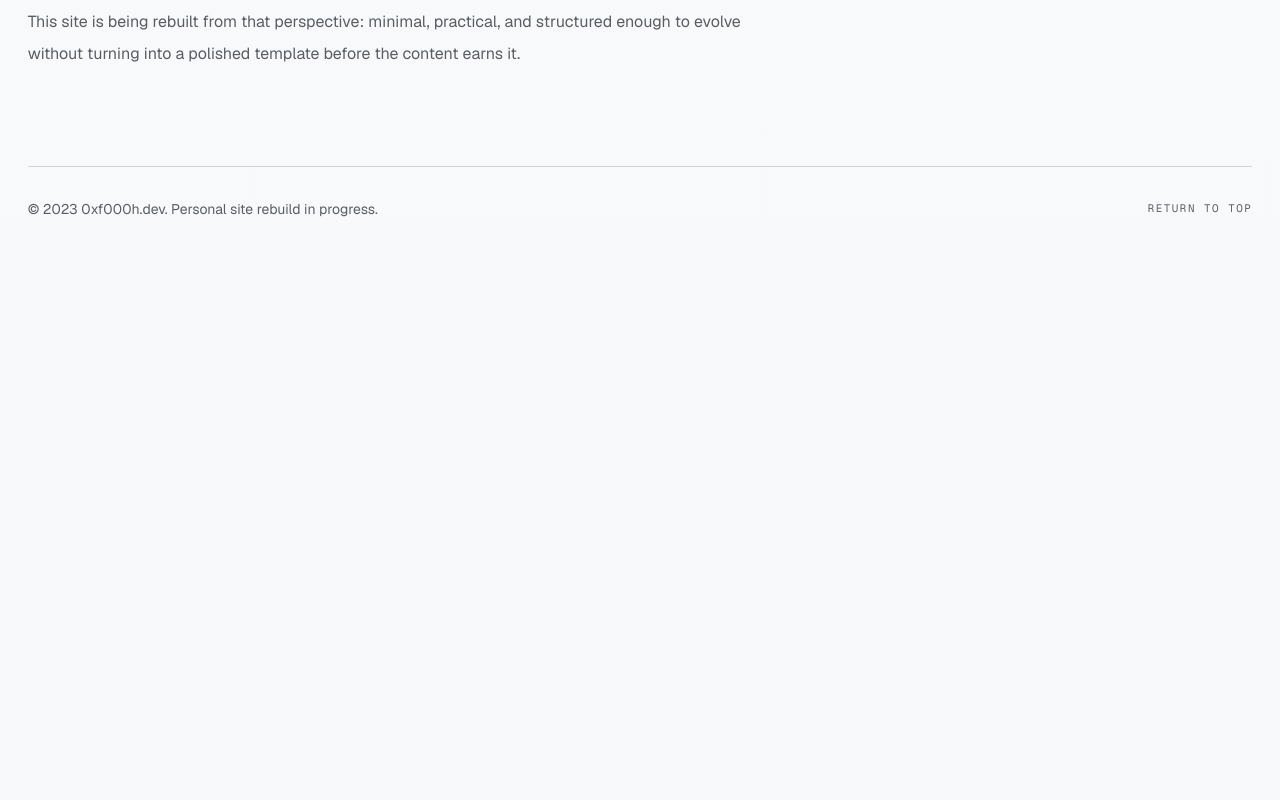
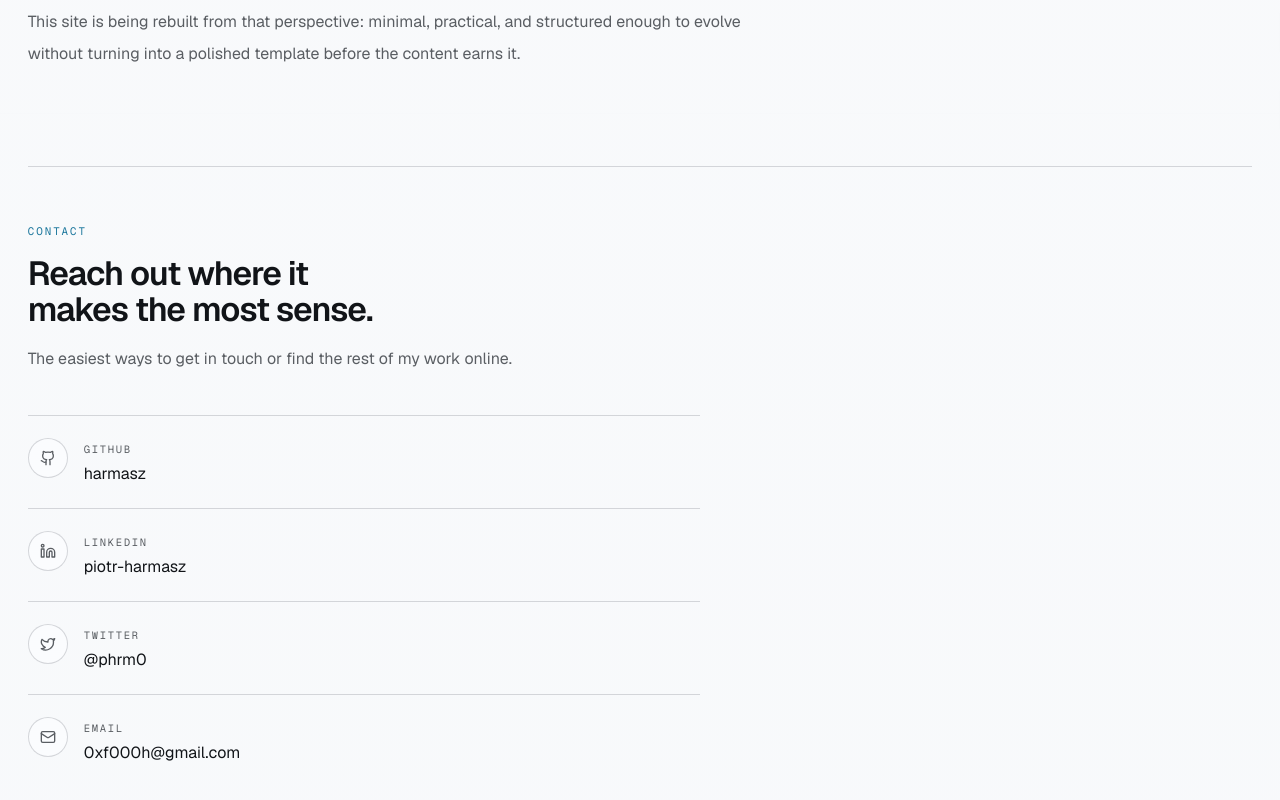
Before and after one commit to harmasz/0xf000h.dev, a Next.js app: page / in a window 1280 px wide. Shown: the part 1902-2702 px from the top of the page. Before the commit the page ends 2210 px from the top, so only its background shows below. Built offline with nearby package versions, Linux system fonts and the light colour scheme.

Commit message:
feat: add contact section

```diff
--- a/app/page.tsx
+++ b/app/page.tsx
@@ -1,4 +1,11 @@
 import Image from "next/image";
+import {
+  Github,
+  Linkedin,
+  Mail,
+  Twitter,
+  type LucideIcon,
+} from "lucide-react";
 
 import { ThemeToggle } from "@/components/theme-toggle";
 import { siteConfig } from "@/lib/site";
@@ -6,6 +13,13 @@ import { siteConfig } from "@/lib/site";
 type NavigationItem = Readonly<{
   label: string;
   href: `#${string}`;
+}>;
+
+type ContactItem = Readonly<{
+  icon: LucideIcon;
+  label: string;
+  href: string;
+  value: string;
 }>;
 
 type HeroMetaItem = Readonly<{
@@ -23,6 +37,34 @@ type ExperienceItem = Readonly<{
 const navigationItems: ReadonlyArray<NavigationItem> = [
   { label: "Work", href: "#work" },
   { label: "About", href: "#about" },
+  { label: "Contact", href: "#contact" },
+];
+
+const contactItems: ReadonlyArray<ContactItem> = [
+  {
+    icon: Github,
+    label: "GitHub",
+    href: "https://github.com/harmasz",
+    value: "harmasz",
+  },
+  {
+    icon: Linkedin,
+    label: "LinkedIn",
+    href: "https://www.linkedin.com/in/piotr-harmasz/",
+    value: "piotr-harmasz",
+  },
+  {
+    icon: Twitter,
+    label: "Twitter",
+    href: "https://x.com/phrm0",
+    value: "@phrm0",
+  },
+  {
+    icon: Mail,
+    label: "Email",
+    href: "mailto:0xf000h@gmail.com",
+    value: "0xf000h@gmail.com",
+  },
 ];
 
 const heroMeta: ReadonlyArray<HeroMetaItem> = [
@@ -233,6 +275,43 @@ export default function HomePage() {
             </div>
           </section>
 
+          <section
+            aria-labelledby="contact-heading"
+            className="scroll-mt-24 space-y-8 border-t border-border pt-12 sm:space-y-10 sm:pt-14"
+            id="contact"
+          >
+            <SectionHeading
+              description="The easiest ways to get in touch or find the rest of my work online."
+              eyebrow="Contact"
+              id="contact-heading"
+              title="Reach out where it makes the most sense."
+            />
+
+            <div className="max-w-2xl divide-y divide-border/90 border-t border-border/90">
+              {contactItems.map((item) => (
+                <a
+                  className="group flex items-start gap-4 py-5 text-muted-foreground transition-colors hover:text-foreground"
+                  href={item.href}
+                  key={item.label}
+                  rel={item.href.startsWith("http") ? "noreferrer" : undefined}
+                  target={item.href.startsWith("http") ? "_blank" : undefined}
+                >
+                  <span className="mt-0.5 flex h-10 w-10 shrink-0 items-center justify-center rounded-full border border-border bg-surface text-muted-foreground transition-colors group-hover:border-foreground/20 group-hover:text-foreground">
+                    <item.icon aria-hidden="true" className="h-4 w-4" />
+                  </span>
+                  <span className="space-y-1">
+                    <span className="font-mono text-[0.66rem] uppercase tracking-[0.16em] text-muted-foreground">
+                      {item.label}
+                    </span>
+                    <span className="block font-reading text-sm leading-7 text-foreground sm:text-base">
+                      {item.value}
+                    </span>
+                  </span>
+                </a>
+              ))}
+            </div>
+          </section>
+
           <footer className="flex flex-col gap-4 border-t border-border pt-8 text-sm text-muted-foreground sm:flex-row sm:items-center sm:justify-between">
             <p className="font-reading">
               &copy; {currentYear} {siteConfig.name}. Personal site rebuild in
--- a/package.json
+++ b/package.json
@@ -13,6 +13,7 @@
     "@radix-ui/react-slot": "^1.2.4",
     "class-variance-authority": "^0.7.1",
     "clsx": "^2.1.1",
+    "lucide-react": "^0.577.0",
     "next": "^16.1.6",
     "next-themes": "^0.4.6",
     "react": "^19.2.4",
```
Also changed, not shown: 1 other file (tests, documents, lock files or other folders). Lines whose indentation alone changed are shown as unchanged.
